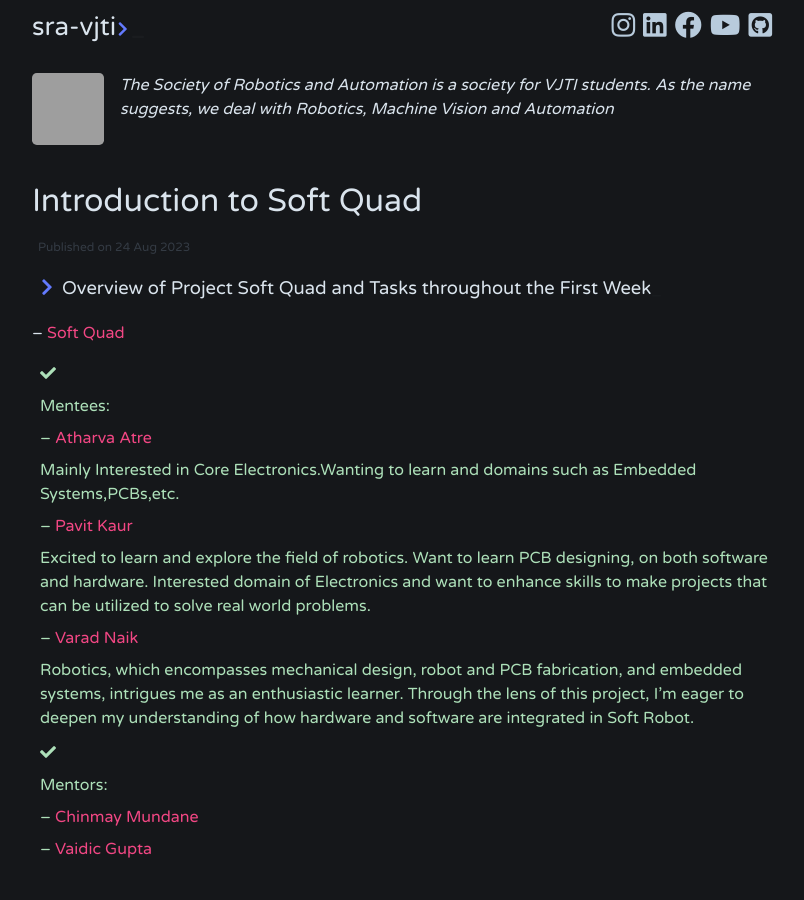
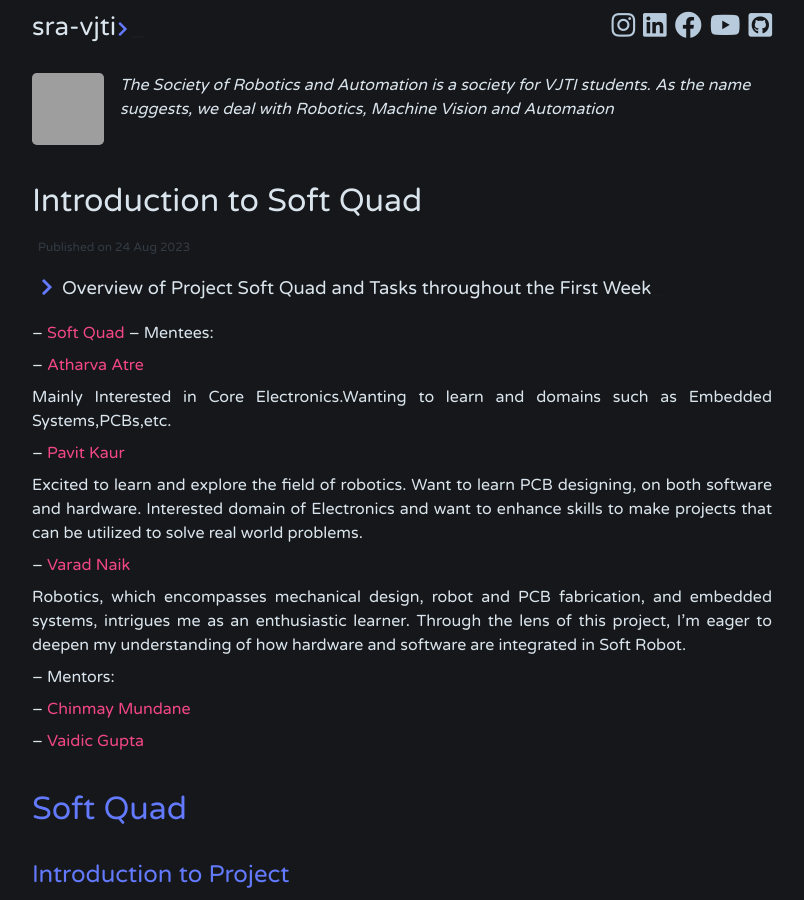
Before and after one commit to SRA-VJTI/blog, a Jekyll site: the page built from _posts/2023-08-24-Introduction-to-Soft-Quad.md, in a window 1280 px wide and 900 px high. Shown: the whole window, without its empty margins (238-1042 px from the left). Built offline with Jekyll 4.4.1, drawn with Linux system fonts in a browser that asks for light colours; part of the change alters nothing that is shown; grey boxes are pictures that could not be loaded.

```diff
--- a/_posts/2023-08-24-Introduction-to-Soft-Quad.md
+++ b/_posts/2023-08-24-Introduction-to-Soft-Quad.md
@@ -5,20 +5,21 @@ tags: mechanical-design PCB-design embedded-system soft-robotics
 description: Overview of Project Soft Quad and Tasks throughout the First Week
 ---
 -- [Soft Quad](https://github.com/pavit15/softquad)
-- Mentees:
+-- Mentees:
 
-   -- [Atharva Atre](https://github.com/AtharvaAtre)
+-- [Atharva Atre](https://github.com/AtharvaAtre)
 
-    Mainly Interested in Core Electronics.Wanting to learn and domains such as Embedded Systems,PCBs,etc.
+Mainly Interested in Core Electronics.Wanting to learn and domains such as Embedded Systems,PCBs,etc.
 
-   -- [Pavit Kaur](https://github.com/pavit15)
+-- [Pavit Kaur](https://github.com/pavit15)
 
-    Excited to learn and explore the field of robotics. Want to learn PCB designing, on both software and hardware. Interested domain of Electronics and want to enhance skills to make projects that can be utilized to solve real world problems.
+Excited to learn and explore the field of robotics. Want to learn PCB designing, on both software and hardware. Interested domain of Electronics and want to enhance skills to make projects that can be utilized to solve real world problems.
 
-   -- [Varad Naik](https://github.com/VaradNaik921)
+-- [Varad Naik](https://github.com/VaradNaik921)
 
-    Robotics, which encompasses mechanical design, robot and PCB fabrication, and embedded systems, intrigues me as an enthusiastic learner. Through the lens of this project, I'm eager to deepen my understanding of how hardware and software are integrated in Soft Robot.
-- Mentors:
+Robotics, which encompasses mechanical design, robot and PCB fabrication, and embedded systems, intrigues me as an enthusiastic learner. Through the lens of this project, I'm eager to deepen my understanding of how hardware and software are integrated in Soft Robot.
+
+-- Mentors:
 
    -- [Chinmay Mundane](https://github.com/ChinmayMundane)
 
```
